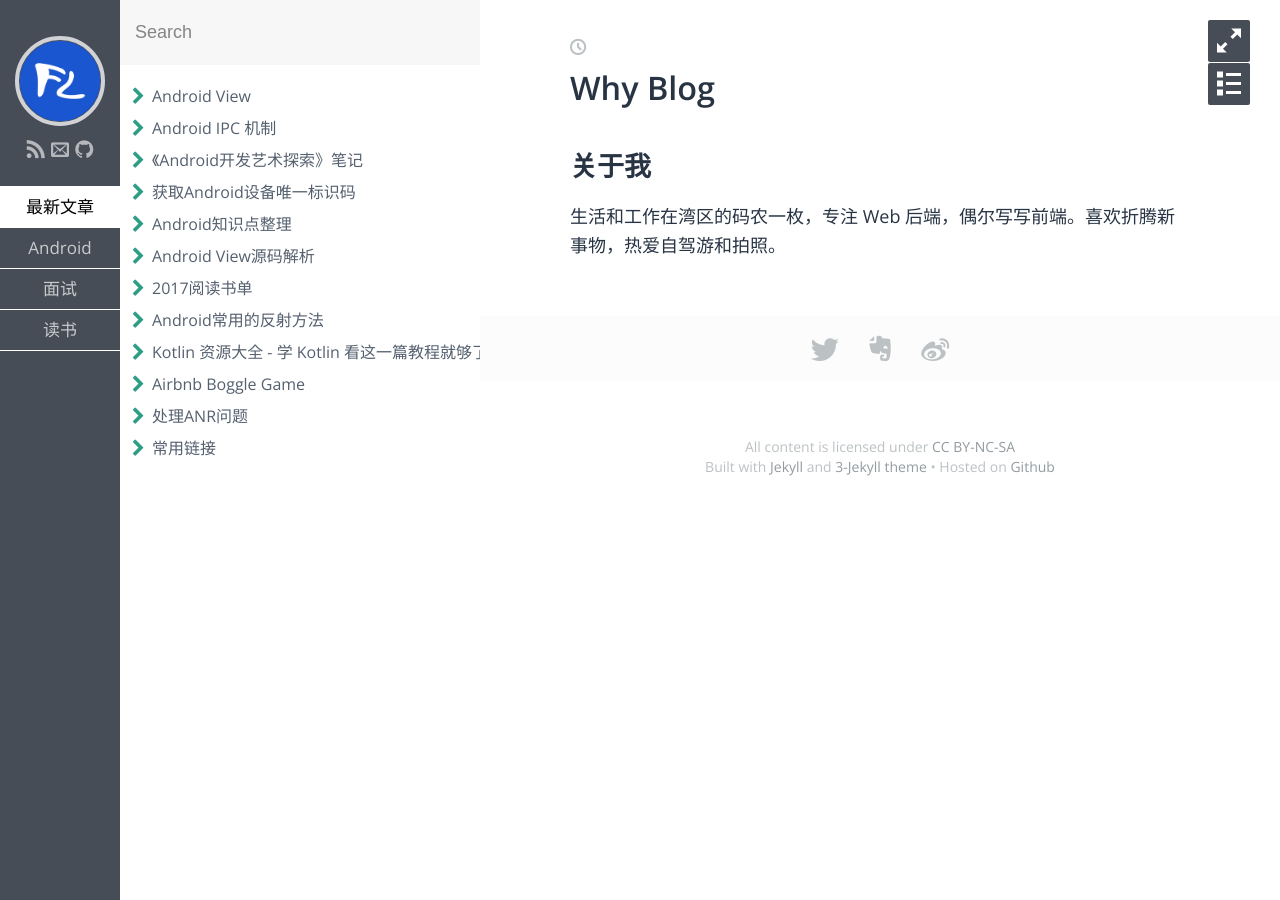
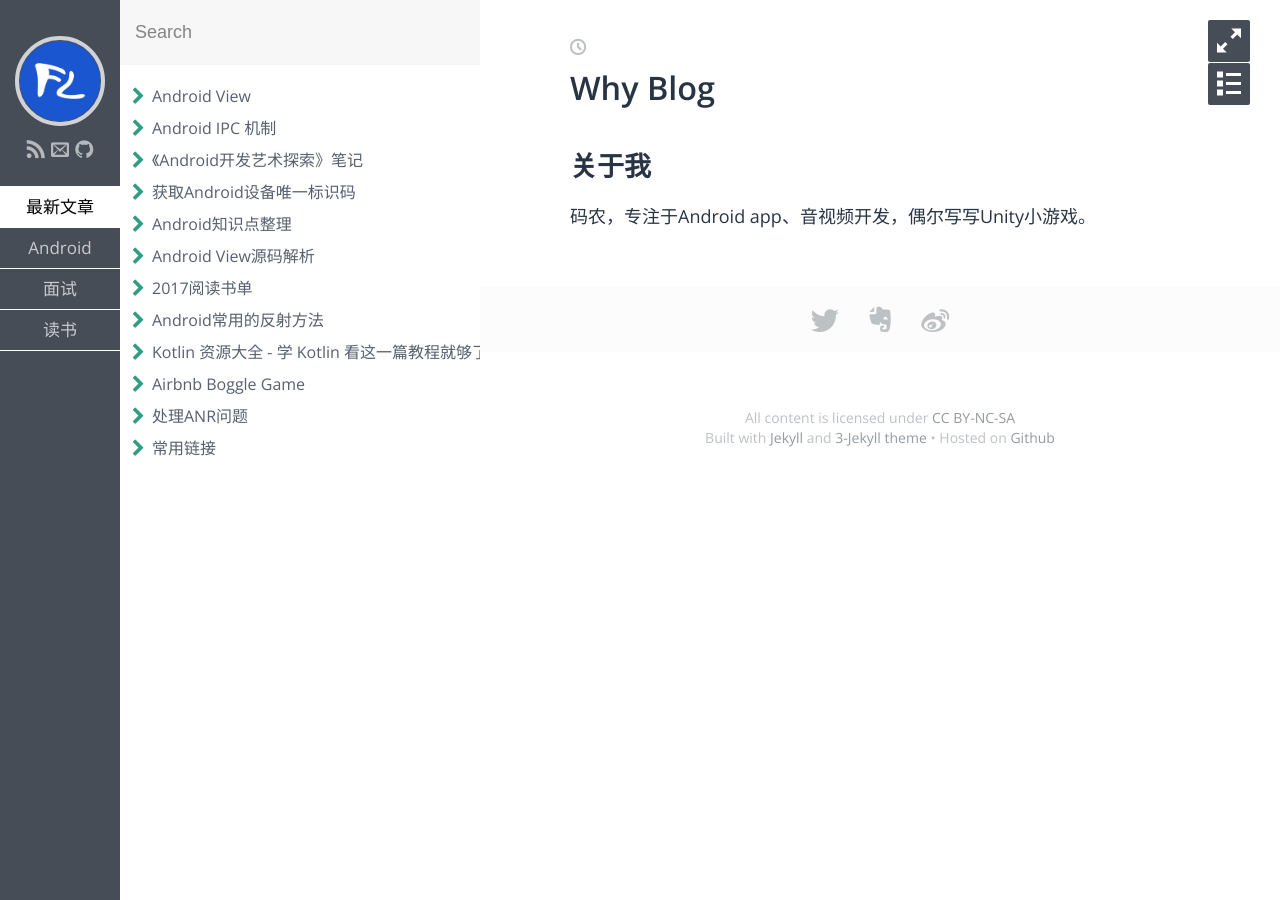
Before and after one commit to FightingLarry/FightingLarry.github.io, a Jekyll site: the page built from index.md, in a window 1280 px wide. Built offline with Jekyll 4.4.1, drawn with Linux system fonts in a browser that asks for light colours; some web fonts are replaced.

Commit message:
update readme

```diff
--- a/index.md
+++ b/index.md
@@ -5,4 +5,4 @@ layout: post
 
 ## 关于我
 
-生活和工作在湾区的码农一枚，专注 Web 后端，偶尔写写前端。喜欢折腾新事物，热爱自驾游和拍照。
+码农，专注于Android app、音视频开发，偶尔写写Unity小游戏。
```
